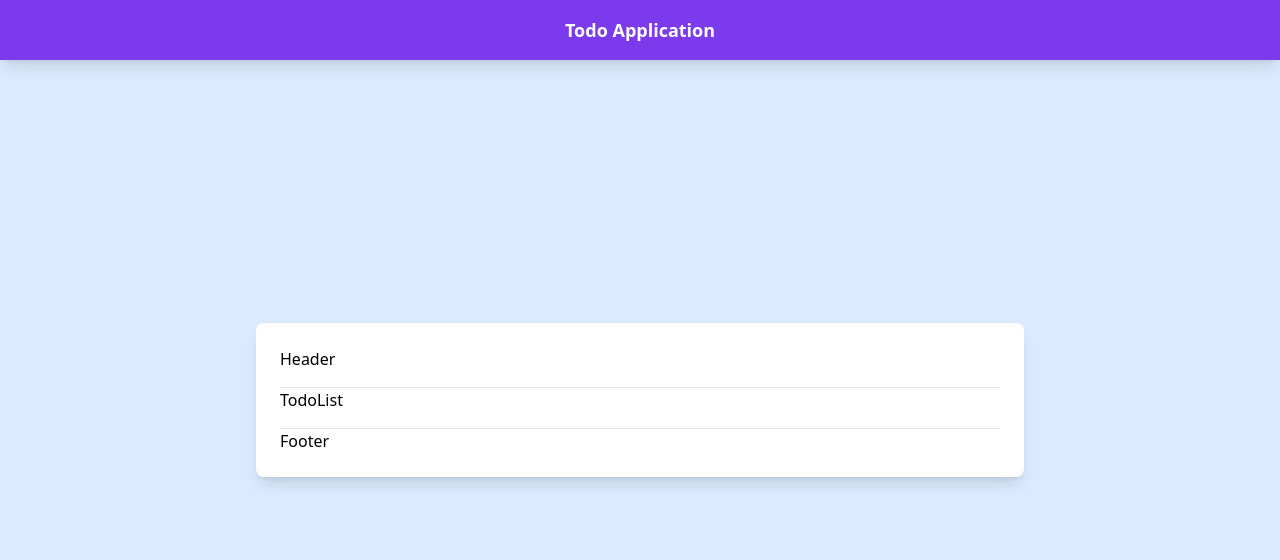
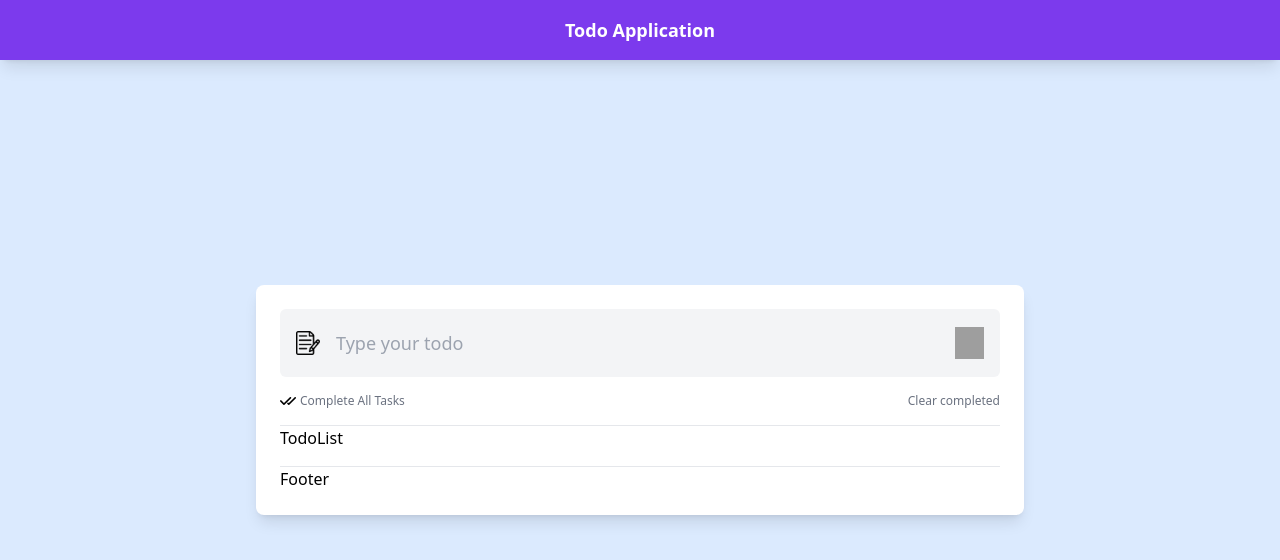
Before and after one commit to Jahid1499/advanced-todo-application, a React (Vite) app: page / in a window 1280 px wide. Shown: the top 560 px of the page. Built offline with nearby package versions, Linux system fonts and the light colour scheme; grey boxes are pictures that could not be loaded.

Commit message:
Feat: add todo component design complete and funtionality add

```diff
--- a/src/components/Header.tsx
+++ b/src/components/Header.tsx
@@ -1,5 +1,91 @@
+import { useState } from "react";
+import tickImage from "../assets/images/double-tick.png";
+import noteImage from "../assets/images/notes.png";
+import plusImage from "../assets/images/plus.png";
+import { useAddTodosMutation } from "../features/todos/todosApi";
+import Error from "./ui/Error";
+import Success from "./ui/Success";
+
 const Header = () => {
-  return <h1>Header</h1>;
+  const [input, setInput] = useState("");
+  const [shown, setShown] = useState(false);
+  const [inputError, setInputError] = useState("");
+  // eslint-disable-next-line @typescript-eslint/no-unused-vars
+  const [addTodos, { data: _todo, isSuccess, isError, isLoading }] =
+    useAddTodosMutation();
+
+  const handleInput = (e: React.ChangeEvent<HTMLInputElement>) => {
+    if (input.length > 4) {
+      setInputError("");
+    }
+    setInput(e.target.value);
+  };
+
+  const clearHandler = () => {};
+
+  const completeHandler = () => {};
+
+  const submitHandler = (e: { preventDefault: () => void }) => {
+    // React.FormEventHandler<HTMLFormElement>;
+    e.preventDefault();
+    if (input.length < 5) {
+      setInputError("Single todo need minimum 5 letter");
+      return;
+    }
+
+    addTodos({
+      text: input,
+      completed: false,
+    });
+    setShown(true);
+
+    setTimeout(() => {
+      setShown(false);
+    }, 3000);
+
+    setInput("");
+    setInputError("");
+  };
+
+  return (
+    <div>
+      {shown && (
+        <div style={{ marginBottom: "8px" }}>
+          {isSuccess && <Success message="Todo was added successfully !!!" />}
+          {isError && <Error message="There was an error adding todo !!!" />}
+        </div>
+      )}
+
+      {inputError.length > 0 && <Error message={inputError} />}
+
+      <form
+        className="flex items-center bg-gray-100 px-4 py-4 rounded-md"
+        onSubmit={submitHandler}
+      >
+        <img src={noteImage} className="w-6 h-6" alt="Add todo" />
+        <input
+          type="text"
+          placeholder="Type your todo"
+          className="w-full text-lg px-4 py-1 border-none outline-none bg-gray-100 text-gray-500"
+          value={input}
+          onChange={handleInput}
+        />
+        <button disabled={isLoading} type="submit">
+          <img src={plusImage} className="w-8 h-8" alt="Add todo" />
+        </button>
+      </form>
+
+      <ul className="flex justify-between my-4 text-xs text-gray-500">
+        <li className="flex space-x-1 cursor-pointer" onClick={completeHandler}>
+          <img className="w-4 h-4" src={tickImage} alt="Complete" />
+          <span>Complete All Tasks</span>
+        </li>
+        <li className="cursor-pointer" onClick={clearHandler}>
+          Clear completed
+        </li>
+      </ul>
+    </div>
+  );
 };
 
 export default Header;
--- a/src/components/ui/Error.tsx
+++ b/src/components/ui/Error.tsx
@@ -4,7 +4,7 @@ type ErrorPopsTypes = {
 
 export default function Error({ message }: ErrorPopsTypes) {
   return (
-    <div className="w-full flex items-center justify-center h-10 max-w-7xl mx-auto p-2 text-red-700 bg-red-100 col-span-12">
+    <div className="max-w-7xl col-span-12 w-full flex h-10 items-center justiry-center mx-auto p-2 rounded mb-2 text-red-700 bg-red-100">
       {message}
     </div>
   );
```
Also changed, not shown: 1 other file (tests, documents, lock files or other folders).
